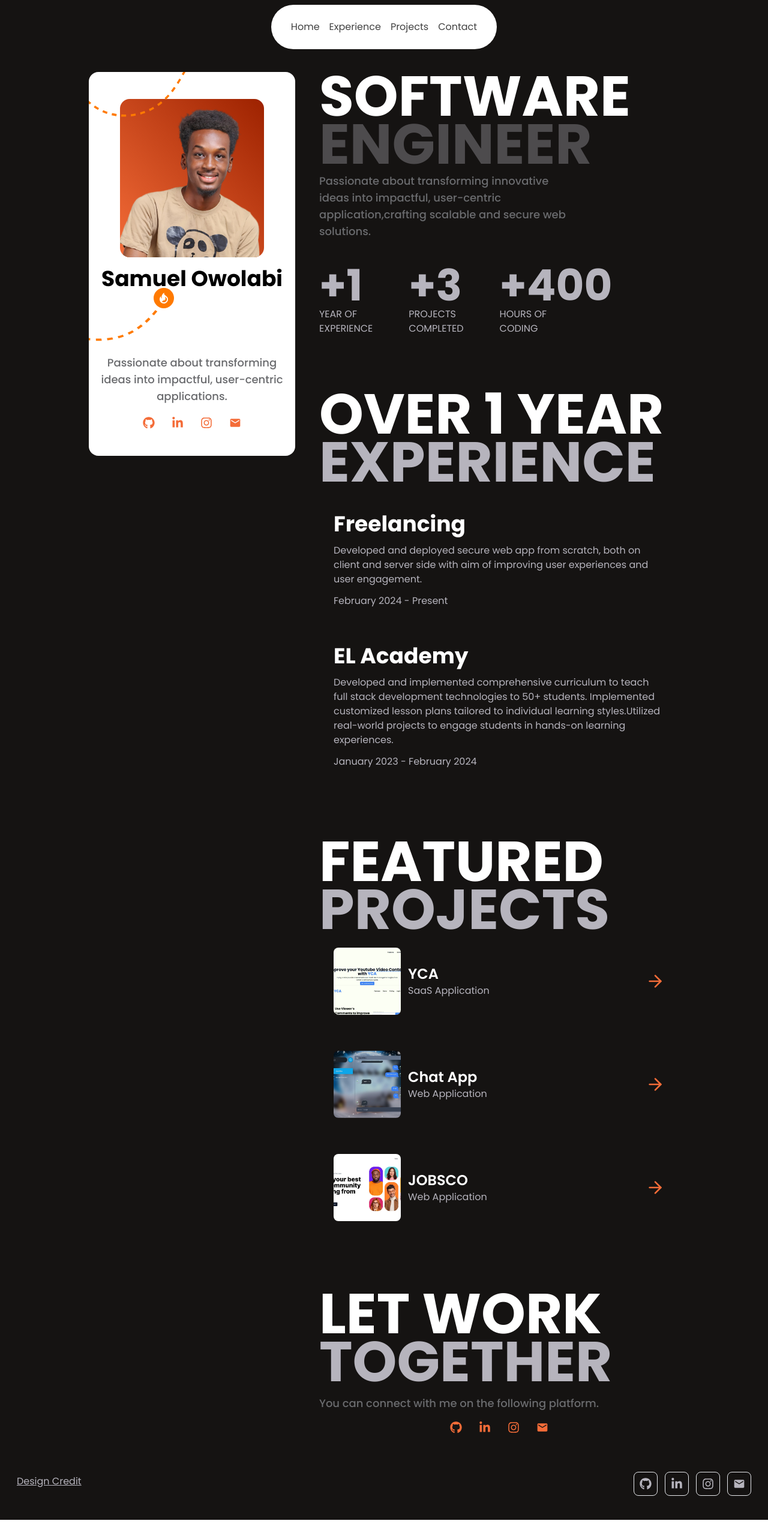
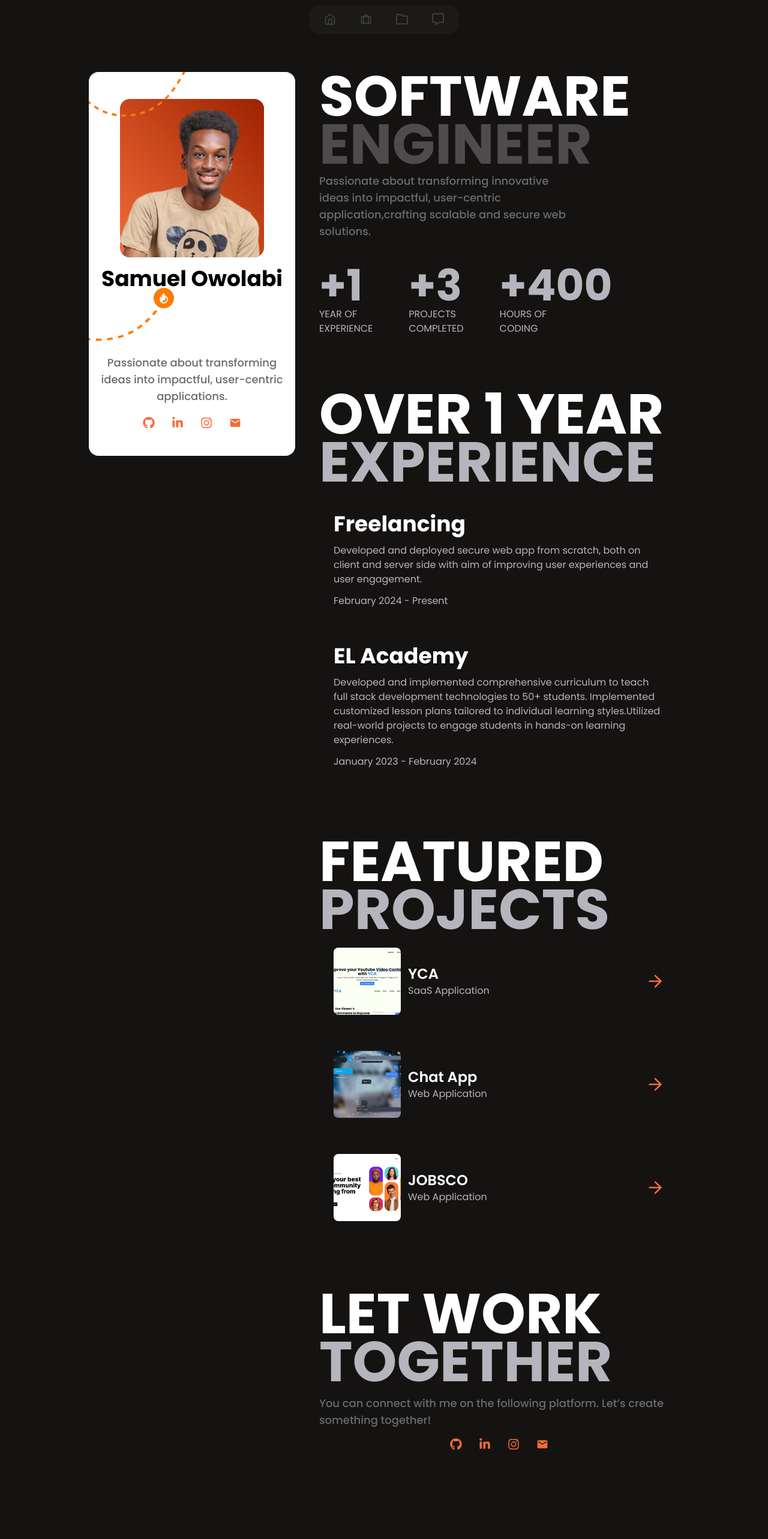
Before and after one commit to seo17/samuel-owolabi, a Next.js app: page / in a window 1280 px wide. Shown: the top 2566 px of the page at 60% size. Before the commit the page ends 2534 px from the top, so only its background shows below. Built offline with nearby package versions, Linux system fonts and the light colour scheme.

Commit message:
Modified Navbar, Profile and Copyright Info

```diff
--- a/src/components/Footer.tsx
+++ b/src/components/Footer.tsx
@@ -4,25 +4,24 @@ import React from "react";
 
 const Footer = () => {
   return (
-    <footer className="w-full pb-10  text-light-gray px-7">
-      <div className="flex mt-16 md:flex-row flex-col justify-between items-center">
-        <a
-          href="https://www.framer.com/marketplace/template/sawad/"
-          className="md:text-base text-sm md:font-normal font-light mb-2 underline"
-        >
-          Design Credit
-        </a>
+    <footer className="w-full pt-[160px] pb-[80px]  text-light-gray px-7">
+      <div className="flex mt-16 md:flex-row flex-col justify-center items-center">
+        <p className="md:text-base text-sm md:font-normal font-light mb-2">
+          Coded By{" "}
+          <a href="https://github.com/seo17" className="underline">
+            Samuel Owolabi
+          </a>
+        </p>
 
-        <div className="flex items-center md:gap-3 gap-6">
-          {socialMedia.map((profile, index) => (
-            <div
-              key={index}
-              className="w-10 h-10 cursor-pointer flex justify-center items-center backdrop-filter backdrop-blur-lg saturate-180 bg-opacity-75 bg-black-200 rounded-lg border border-black-300"
-            >
-              <Link href={profile.link}>{profile.icon}</Link>
-            </div>
-          ))}
-        </div>
+        <p className="md:text-base text-sm md:font-normal font-light mb-2">
+          Designed By{" "}
+          <a
+            href="https://www.framer.com/marketplace/template/sawad/"
+            className="underline"
+          >
+            Mejed Alkoutaini
+          </a>
+        </p>
       </div>
     </footer>
   );
--- a/src/components/HeroSection.tsx
+++ b/src/components/HeroSection.tsx
@@ -108,7 +108,8 @@ function HeroSection() {
             Let Work <span className="text-light-gray">Together</span>
           </h3>
           <p className="text-center lg:text-start text-dark-gray font-medium text-lg ">
-            You can connect with me on the following platform.
+            You can connect with me on the following platform. Let’s create
+            something together!
           </p>
           <div className="w-full flex flex-row justify-center lg:justify-center items-center space-x-7">
             {socialMedia.map((item) => (
--- a/src/components/Navbar.tsx
+++ b/src/components/Navbar.tsx
@@ -1,7 +1,12 @@
 "use client";
 import React, { useState } from "react";
-import { HoveredLink, Menu, MenuItem, ProductItem } from "./ui/navbar-menu";
+import { HoveredLink, Menu } from "./ui/navbar-menu";
 import { cn } from "@/lib/utils";
+
+import { LuHome } from "react-icons/lu";
+import { RiSuitcaseLine } from "react-icons/ri";
+import { FaRegFolder } from "react-icons/fa6";
+import { FaRegMessage } from "react-icons/fa6";
 
 export function NavbarDemo() {
   return (
@@ -18,10 +23,18 @@ function Navbar({ className }: { className?: string }) {
       className={cn("fixed top-10 inset-x-0 max-w-fit mx-auto z-50", className)}
     >
       <Menu setActive={setActive}>
-        <HoveredLink href="/">Home</HoveredLink>
-        <HoveredLink href="#experience">Experience</HoveredLink>
-        <HoveredLink href="#projects">Projects</HoveredLink>
-        <HoveredLink href="#contact">Contact</HoveredLink>
+        <HoveredLink href="/">
+          <LuHome size={20} />
+        </HoveredLink>
+        <HoveredLink href="#experience">
+          <RiSuitcaseLine size={20} />
+        </HoveredLink>
+        <HoveredLink href="#projects">
+          <FaRegFolder size={20} />
+        </HoveredLink>
+        <HoveredLink href="#contact">
+          <FaRegMessage size={20} />
+        </HoveredLink>
       </Menu>
     </div>
   );
--- a/src/components/StickyProfile.tsx
+++ b/src/components/StickyProfile.tsx
@@ -9,7 +9,7 @@ function StickyProfile() {
       className="bg-white w-full lg:w-[344px] lg:h-[640px]  flex flex-col  items-center rounded-2xl lg:sticky top-10 overflow-hidden"
     >
       <div className="w-full lg:w-[344px] lg:h-full flex flex-col items-center justify-center relative px-5 py-8 gap-5">
-        <div className="rotate-12 absolute -top-10 lg:-top-6 left-[185px] lg:-left-10 ">
+        <div className="rotate-12 absolute -top-10 lg:-top-6 left-0 md:left-[185px] lg:-left-10 ">
           <img
             src={designElements.dottedCircle}
             alt="dotted half circle"
@@ -51,7 +51,7 @@ function StickyProfile() {
           </div>
         </div>
 
-        <div className="overflow-hidden absolute -left-32 bottom-40">
+        <div className="overflow-hidden absolute -left-52 bottom-28 md:-left-32 md:bottom-40">
           <img
             src={designElements.dottedFire}
             alt={"dotted half circle with flame icon"}
--- a/src/components/ui/navbar-menu.tsx
+++ b/src/components/ui/navbar-menu.tsx
@@ -70,7 +70,7 @@ export const Menu = ({
   return (
     <nav
       onMouseLeave={() => setActive(null)} // resets the state
-      className="relative rounded-full border border-transparent dark:bg-black dark:border-white/[0.2] bg-white shadow-input flex justify-center space-x-4 px-8 py-6 "
+      className="relative rounded-2xl   bg-[#1C1A19]  shadow-input flex justify-center space-x-10 px-6 py-[14px]"
     >
       {children}
     </nav>
```
